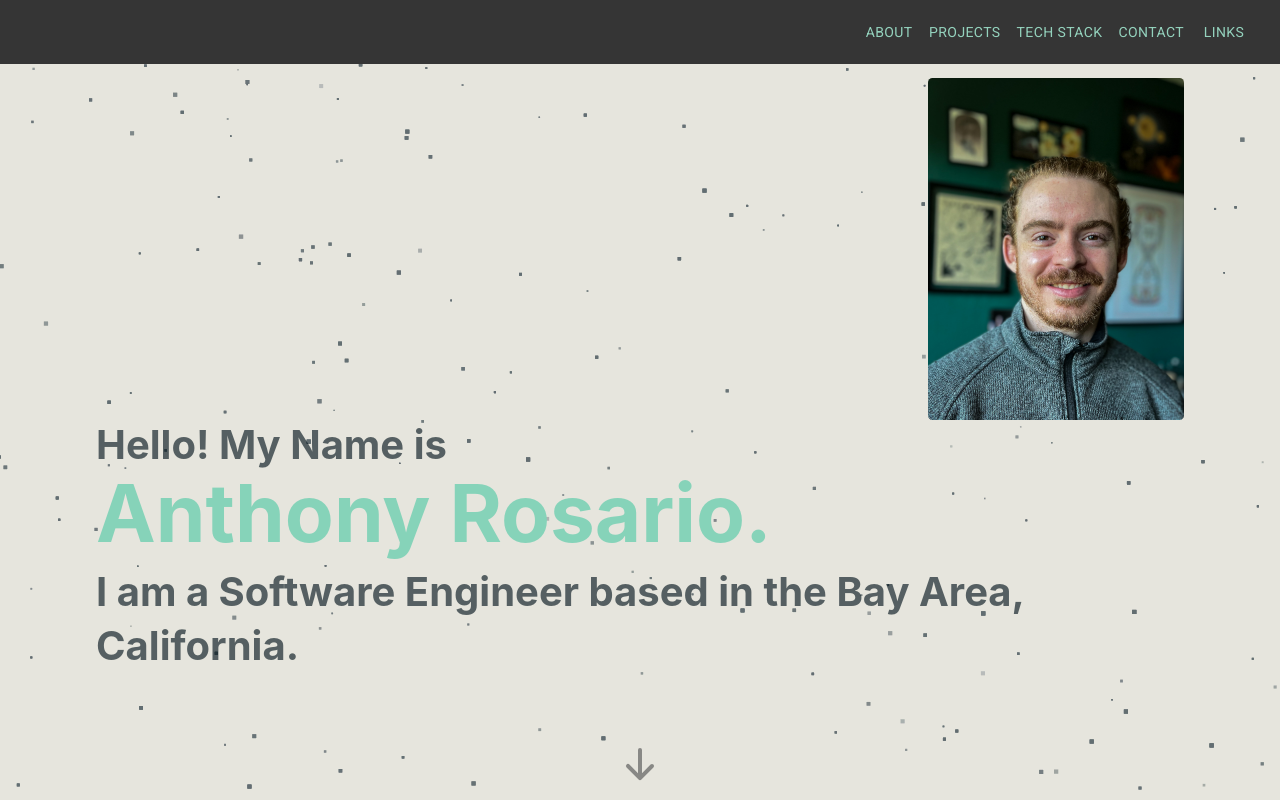
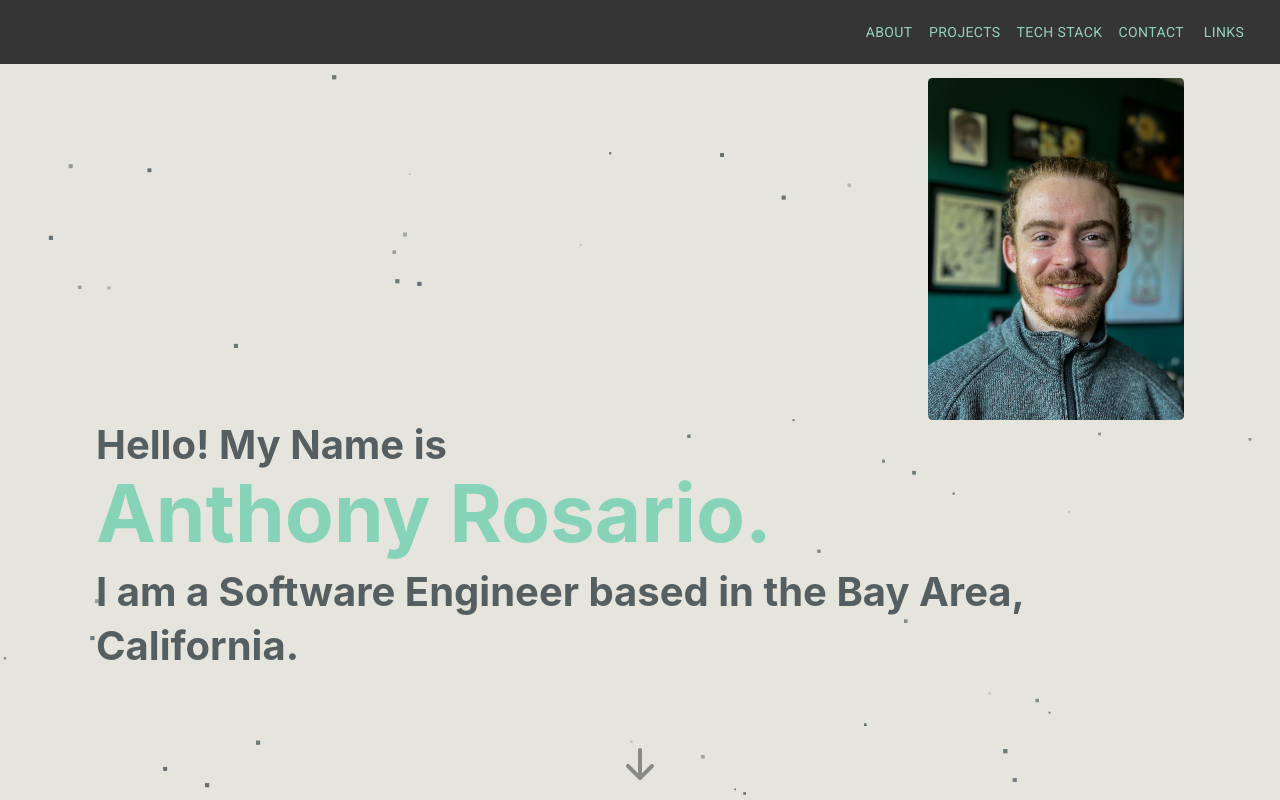
Before and after one commit to Anthony-Rosario/portfolio-site, a React (Create React App) app in the folder web_service/: page / in a window 1280 px wide. Shown: the top 800 px of the page. Built offline with nearby package versions, Linux system fonts and the light colour scheme.

Commit message:
trying to increase site performance by decreasing background particles

```diff
--- a/web_service/src/components/contact/contact.css
+++ b/web_service/src/components/contact/contact.css
@@ -1,6 +1,6 @@
 .contactContainer{
     padding-top: 54px;
-    width: fill;
+    width: auto;
     margin-left: auto;
     height: calc(100vh - 54px);
     margin:0 auto;
--- a/web_service/src/components/landing/Particles.js
+++ b/web_service/src/components/landing/Particles.js
@@ -5,14 +5,14 @@ import React from 'react';
 function Particle() {
   return (
     <>
-      <Particles width="100%" height="100vh"
+      <Particles width="auto" height="auto"
               params={{
   "particles": {
     "number": {
-      "value": 160,
+      "value": 50,
       "density": {
         "enable": true,
-        "value_area": 800
+        "value_area": 1000
       }
     },
     "color": {
@@ -26,11 +26,6 @@ function Particle() {
       },
       "polygon": {
         "nb_sides": 5
-      },
-      "image": {
-        "src": "img/github.svg",
-        "width": 100,
-        "height": 100
       }
     },
     "opacity": {
@@ -45,25 +40,12 @@ function Particle() {
     },
     "size": {
       "value": 3,
-      "random": true,
-      "anim": {
-        "enable": false,
-        "speed": 4,
-        "size_min": 0.3,
-        "sync": false
-      }
-    },
-    "line_linked": {
-      "enable": false,
-      "distance": 150,
-      "color": "#ffffff",
-      "opacity": 0.4,
-      "width": 1
+      "random": true
     },
     "move": {
       "enable": true,
       "speed": 1,
-      "direction": "top",
+      "direction": "random",
       "random": true,
       "straight": false,
       "out_mode": "out",
@@ -78,23 +60,13 @@ function Particle() {
   "interactivity": {
     "detect_on": "canvas",
     "events": {
-      "onhover": {
-        "enable": false,
-        "mode": "bubble"
-      },
       "onclick": {
-        "enable": false,
+        "enable": true,
         "mode": "repulse"
       },
       "resize": true
     },
     "modes": {
-      "grab": {
-        "distance": 400,
-        "line_linked": {
-          "opacity": 1
-        }
-      },
       "bubble": {
         "distance": 250,
         "size": 0,
@@ -105,12 +77,6 @@ function Particle() {
       "repulse": {
         "distance": 400,
         "duration": 0.4
-      },
-      "push": {
-        "particles_nb": 4
-      },
-      "remove": {
-        "particles_nb": 2
       }
     }
   },
```
